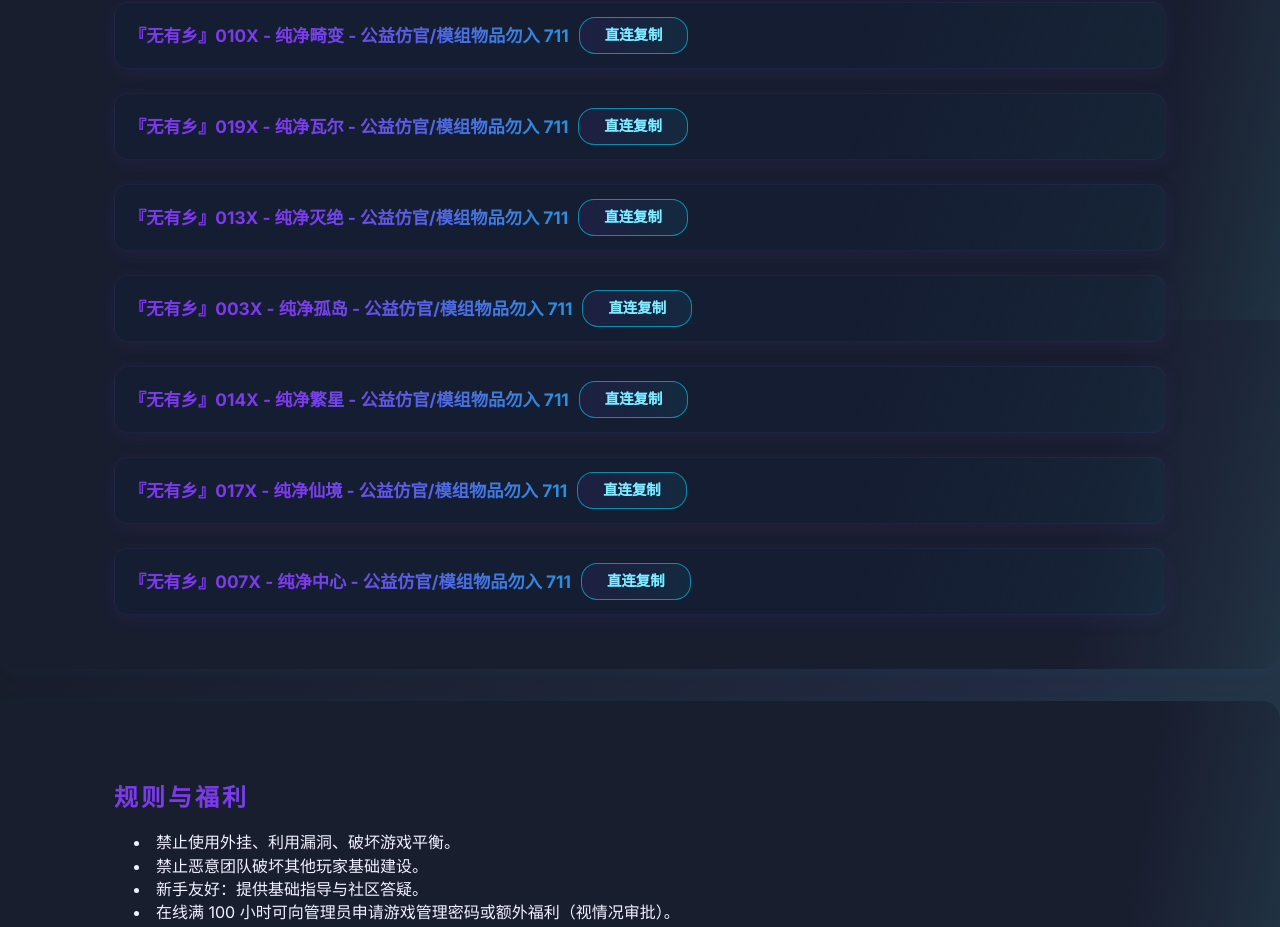
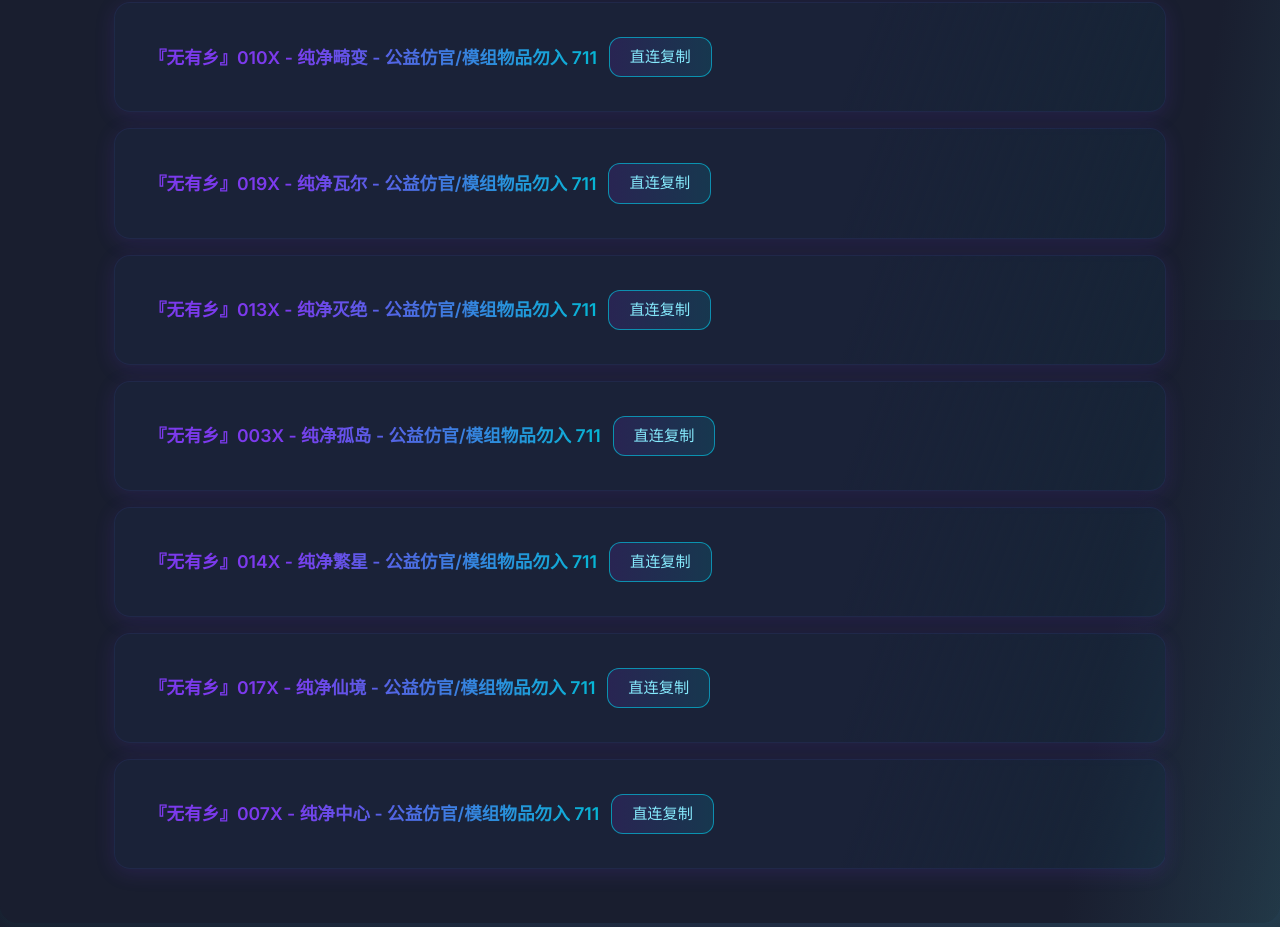
Before and after one commit to 1hwsawf/ark, a plain HTML site: page index.html in a window 1280 px wide. Shown: the part 1280-2207 px from the top of the page. Drawn offline with Linux system fonts and the light colour scheme.

Commit message:
Update index.html

```diff
--- a/index.html
+++ b/index.html
@@ -246,57 +246,60 @@
     .servers-grid {
       display: grid;
       grid-template-columns: 1fr; /* 一行一个服务器 */
-      gap: 24px;
+      gap: 16px; /* 缩小间距 */
       margin-top: 20px;
     }
     .server-card {
-      background: linear-gradient(110deg,#151d32 70%,#02658218 100%);
-      border-radius: 14px;
-      box-shadow: 0 4px 20px 0 #7c3aed16;
-      overflow: hidden;
-      min-width: 230px;
-      transition: box-shadow 0.15s;
-      border: 1.5px solid #5e5edc16;
+      background: linear-gradient(110deg, #1a2238 70%, #02658218 100%);
+      border-radius: 16px;
+      box-shadow: 0 4px 20px 0 rgba(124,58,237,0.15);
+      padding: 20px;
+      transition: transform 0.2s, box-shadow 0.2s;
+      border: 1px solid rgba(94,94,220,0.1);
     }
     .server-card:hover {
-      box-shadow: 0 12px 36px 0 #06b6d450;
+      transform: translateY(-4px);
+      box-shadow: 0 8px 24px 0 rgba(6,182,212,0.3);
     }
     .card-info {
-      padding: 16px 20px;
-      color: #e1eaff;
+      display: flex;
+      align-items: center;
+      justify-content: space-between;
+      gap: 12px;
     }
     .card-info h3 {
       margin: 0;
-      background: linear-gradient(90deg,#7c3aed 30%,#06b6d4 100%);
+      background: linear-gradient(90deg, #7c3aed 30%, #06b6d4 100%);
       -webkit-background-clip: text;
       background-clip: text;
       color: transparent;
-      font-weight: bold;
-      font-size: 1.08rem;
-      display: flex;
-      align-items: center;
-      gap: 10px;
+      font-weight: 600;
+      font-size: 1.1rem;
+      flex: 1;
     }
     .copy-btn {
       display: inline-block;
-      background: linear-gradient(90deg,#7c3aed16 0%,#06b6d416 100%);
+      background: linear-gradient(90deg, #7c3aed26 0%, #06b6d426 100%);
       color: #86eafd;
-      border: 1.5px solid #06b6d4bb;
-      border-radius: 16px;
-      padding: 7px 25px;
-      transition: background 0.15s, color 0.15s;
-      text-decoration:none;
-      font-size: 0.9rem;
+      border: 1px solid #06b6d4bb;
+      border-radius: 12px;
+      padding: 8px 20px;
+      transition: background 0.2s, color 0.2s, transform 0.2s;
+      text-decoration: none;
+      font-size: 0.95rem;
+      font-weight: 500;
+      cursor: pointer;
     }
     .copy-btn:hover {
-      background: linear-gradient(90deg, #7c3aed50 0%, #06b6d450 100%);
+      background: linear-gradient(90deg, #7c3aed40 0%, #06b6d440 100%);
       color: #fff;
+      transform: scale(1.05);
     }
 
     /* section通用linear背景和圆角 */
     .section,
     .section.alt {
-      background: linear-gradient(100deg,#191e2f 85%, #14343a22 100%);
+      background: linear-gradient(100deg, #191e2f 85%, #14343a22 100%);
       border-radius: 18px;
       margin-bottom: 32px;
       padding: 56px 0 30px 0;
@@ -304,7 +307,7 @@
     }
     .section h2 {
       font-size: 1.5rem;
-      background: linear-gradient(90deg,#7c3aed 10%,#06b6d4 60%);
+      background: linear-gradient(90deg, #7c3aed 10%, #06b6d4 60%);
       -webkit-background-clip: text;
       background-clip: text;
       color: transparent;
@@ -335,7 +338,7 @@
     .faq h3 {
       font-weight: 600;
       margin-bottom: 7px;
-      background: linear-gradient(90deg,#7c3aed 30%,#06b6d4 110%);
+      background: linear-gradient(90deg, #7c3aed 30%, #06b6d4 110%);
       -webkit-background-clip: text;
       background-clip: text;
       color: transparent;
@@ -355,7 +358,7 @@
       font-size: 0.98rem;
     }
     .cta-section {
-      background: linear-gradient(90deg,#262150 80%, #06b6d420 115%);
+      background: linear-gradient(90deg, #262150 80%, #06b6d420 115%);
       border-radius: 20px;
       box-shadow: 0 2px 33px 0 #7c3aed30;
       padding: 48px 0;
@@ -406,6 +409,8 @@
       .server-card, .feature { min-width: unset; }
       .cta-section { padding: 34px 0; }
       .container { padding: 16px; }
+      .card-info { flex-direction: column; align-items: flex-start; }
+      .copy-btn { margin-top: 10px; }
     }
   </style>
 </head>
@@ -486,37 +491,44 @@
         <div class="servers-grid">
           <article class="server-card">
             <div class="card-info">
-              <h3>『无有乡』010X - 纯净畸变 - 公益仿官/模组物品勿入 711 <a href="#" class="copy-btn" onclick="copyToClipboard('open 183.155.32.240:8010')">直连复制</a></h3>
+              <h3>『无有乡』010X - 纯净畸变 - 公益仿官/模组物品勿入 711</h3>
+              <a href="#" class="copy-btn" onclick="copyToClipboard('open 183.155.32.240:8010')">直连复制</a>
             </div>
           </article>
           <article class="server-card">
             <div class="card-info">
-              <h3>『无有乡』019X - 纯净瓦尔 - 公益仿官/模组物品勿入 711 <a href="#" class="copy-btn" onclick="copyToClipboard('open 183.155.32.240:8130')">直连复制</a></h3>
+              <h3>『无有乡』019X - 纯净瓦尔 - 公益仿官/模组物品勿入 711</h3>
+              <a href="#" class="copy-btn" onclick="copyToClipboard('open 183.155.32.240:8130')">直连复制</a>
             </div>
           </article>
           <article class="server-card">
             <div class="card-info">
-              <h3>『无有乡』013X - 纯净灭绝 - 公益仿官/模组物品勿入 711 <a href="#" class="copy-btn" onclick="copyToClipboard('open 183.155.32.240:8050')">直连复制</a></h3>
+              <h3>『无有乡』013X - 纯净灭绝 - 公益仿官/模组物品勿入 711</h3>
+              <a href="#" class="copy-btn" onclick="copyToClipboard('open 183.155.32.240:8050')">直连复制</a>
             </div>
           </article>
           <article class="server-card">
             <div class="card-info">
-              <h3>『无有乡』003X - 纯净孤岛 - 公益仿官/模组物品勿入 711 <a href="#" class="copy-btn" onclick="copyToClipboard('open 183.155.32.240:7780')">直连复制</a></h3>
+              <h3>『无有乡』003X - 纯净孤岛 - 公益仿官/模组物品勿入 711</h3>
+              <a href="#" class="copy-btn" onclick="copyToClipboard('open 183.155.32.240:7780')">直连复制</a>
             </div>
           </article>
           <article class="server-card">
             <div class="card-info">
-              <h3>『无有乡』014X - 纯净繁星 - 公益仿官/模组物品勿入 711 <a href="#" class="copy-btn" onclick="copyToClipboard('open 183.155.32.240:8070')">直连复制</a></h3>
+              <h3>『无有乡』014X - 纯净繁星 - 公益仿官/模组物品勿入 711</h3>
+              <a href="#" class="copy-btn" onclick="copyToClipboard('open 183.155.32.240:8070')">直连复制</a>
             </div>
           </article>
           <article class="server-card">
             <div class="card-info">
-              <h3>『无有乡』017X - 纯净仙境 - 公益仿官/模组物品勿入 711 <a href="#" class="copy-btn" onclick="copyToClipboard('open 183.155.32.240:8110')">直连复制</a></h3>
+              <h3>『无有乡』017X - 纯净仙境 - 公益仿官/模组物品勿入 711</h3>
+              <a href="#" class="copy-btn" onclick="copyToClipboard('open 183.155.32.240:8110')">直连复制</a>
             </div>
           </article>
           <article class="server-card">
             <div class="card-info">
-              <h3>『无有乡』007X - 纯净中心 - 公益仿官/模组物品勿入 711 <a href="#" class="copy-btn" onclick="copyToClipboard('open 183.155.32.240:7850')">直连复制</a></h3>
+              <h3>『无有乡』007X - 纯净中心 - 公益仿官/模组物品勿入 711</h3>
+              <a href="#" class="copy-btn" onclick="copyToClipboard('open 183.155.32.240:7850')">直连复制</a>
             </div>
           </article>
         </div>
```
